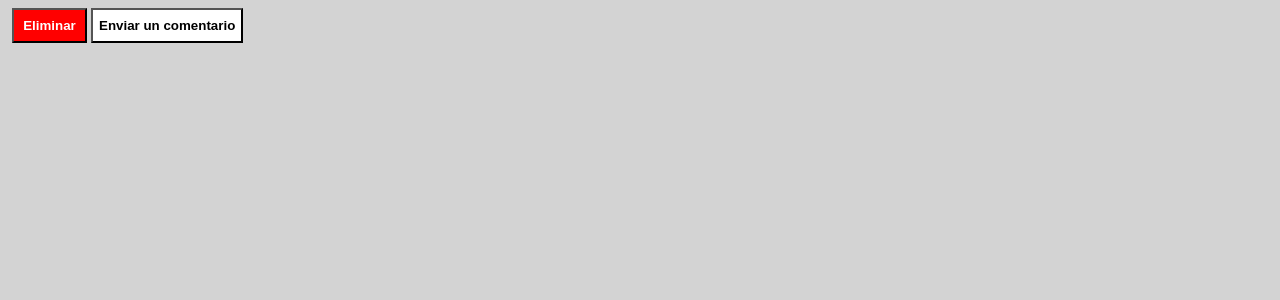
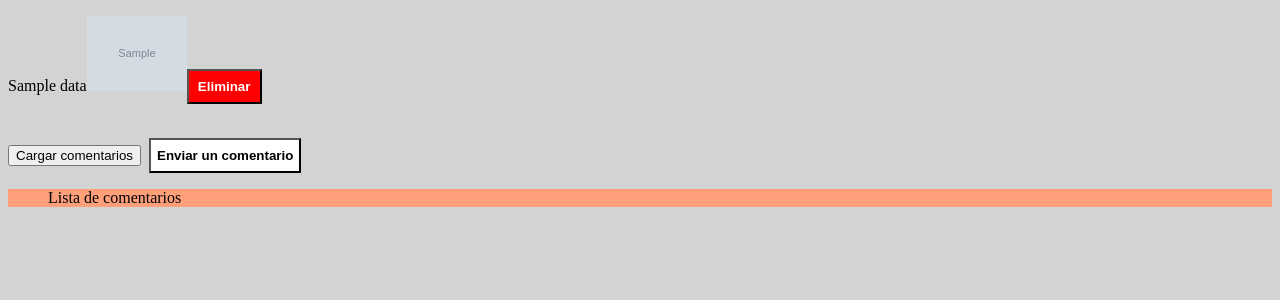
Before and after one commit to AntMendez/TP-Final---Intro, a Flask app: template templates/libro.html in a window 1280 px wide. Shown: the top 300 px of the page. Run offline with Flask 3, Linux system fonts and the light colour scheme; the template is opened without the code that fills it: most values are stand-ins (such as "Sample title", 1, 10 or a date in 2020); grey boxes marked "Sample" are stand-in pictures; some libraries are stand-ins or nearby versions.

Commit message:
Agrego HTML para pagina de un libro.

```diff
--- a/templates/libro.html
+++ b/templates/libro.html
@@ -8,9 +8,61 @@
 	<link rel="stylesheet" href="/static/styles.css">
 </head>
 <body>
+	<p>{{data.nombre}}<a href="{{data.pdf}}"><img src='{{data.img}}' width='100'></a><button id="eliminar" onclick="eliminar_libro(event)">Eliminar</button></p>
+
+	<br> <button onclick="get_comentarios(event)">Cargar comentarios</button>
 	<img src="" alt="" id="imagen_libro">
-    <button id="eliminar">Eliminar</button>
     <button id="comentario">Enviar un comentario</button>
+	<ul id='lista_comentarios'>Lista de comentarios</ul>
+
+
+	<script>
+
+		function handle_response_delete(data){
+			if (!data)
+			alert('Error')
+				window.location.href = `http://127.0.0.1:5000/`
+		}
+
+		function handle_response(data){
+			if (!data){
+				alert('Error')
+				window.location.href = `http://127.0.0.1:5000/`
+			}else{
+				const ul = document.getElementById('lista_comentarios')
+				var comentarios_json = data
+				for (var i = 0; i < data.comentarios.length; i++){
+					/*console.log(data.comentarios[i].comentario)*/
+					const texto = data.comentarios[i].comentario
+					/*console.log(texto)*/
+					const li = document.createElement('li')
+					li.innerHTML=texto
+					ul.appendChild(li)
+				}
+			}
+		}
+		function get_comentarios(event){
+			event.preventDefault()
+
+			fetch(`http://127.0.0.1:5000/comentarios/`+"{{data.id}}")
+			.then((res)=>res.json())
+			.then(handle_response)
+			.catch((error)=> console.log('ERROR',error))
+		}
+
+		function eliminar_libro(event){
+			event.preventDefault()
+			var confirmacion = confirm('¿Está seguro de borrar el libro?')
+			if (confirmacion){
+				fetch(`http://127.0.0.1:5000/catalogo/`+"{{data.id}}", {
+				method: "DELETE"
+				})
+				.then((res)=>res.json())
+				.then(handle_response_delete)
+				.catch((error)=> console.log('ERROR',error))
+			}
+		}
+	</script>
 </body>
 <footer>
 
```
